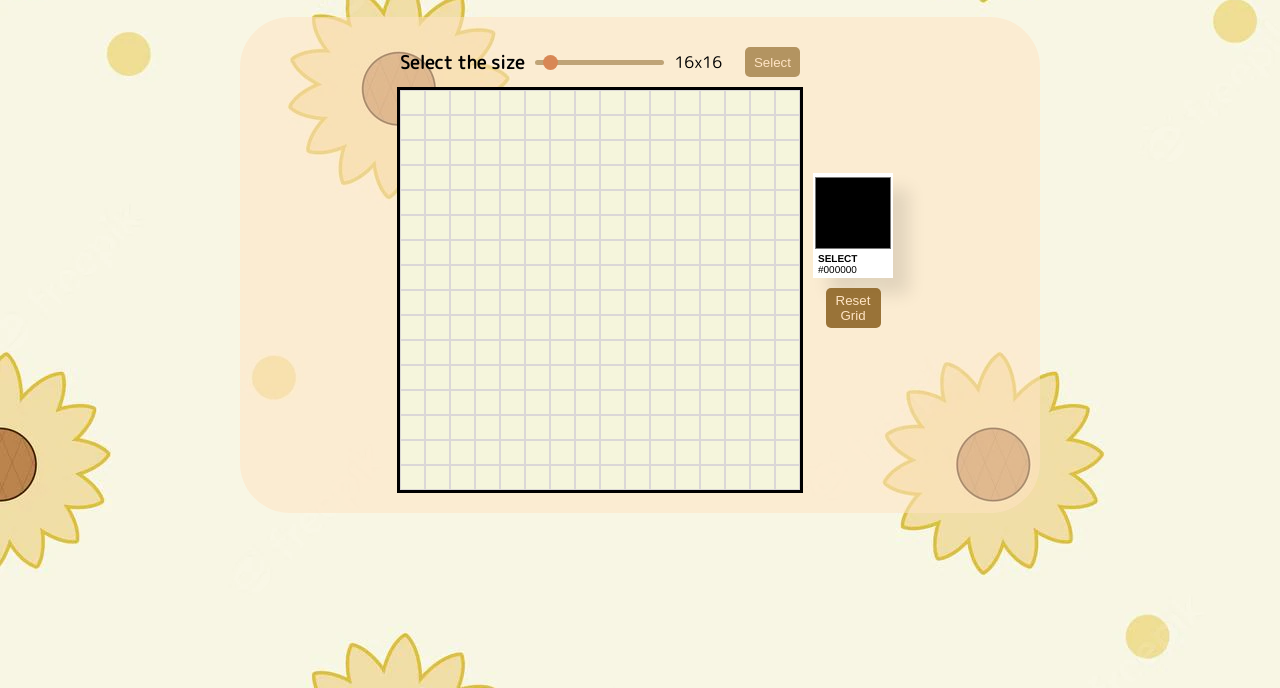
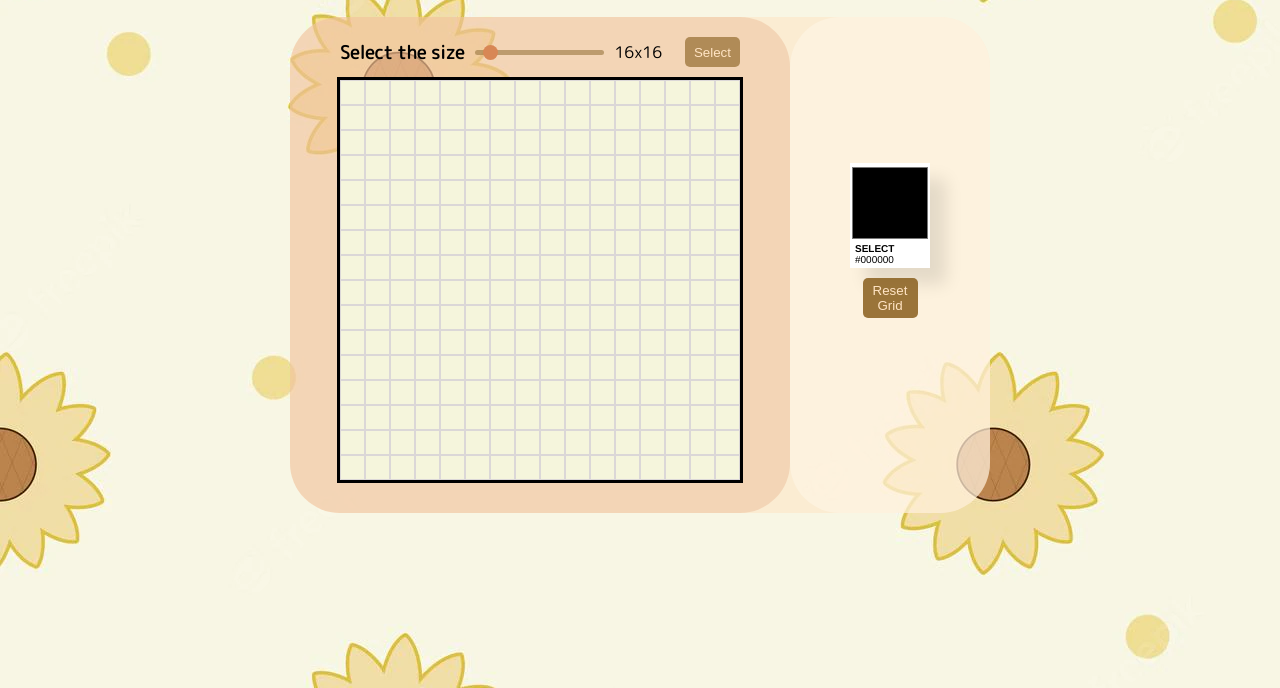
Before and after one commit to Lomlomm/Etch-A-Sketch, a plain HTML site: page index.html in a window 1280 px wide. Shown: the part 112-800 px from the top of the page. Drawn offline with Linux system fonts and the light colour scheme.

Commit message:
add some design to page

```diff
--- a/style.css
+++ b/style.css
@@ -19,11 +19,10 @@ h6{
     display: flex;
     justify-content: center;
     align-items: center;
-    width: 800px;
+    width: fit-content;
     background-color: rgba(255, 228, 196, 0.554);
-    padding-top: 30px;
+
     border-bottom-width: 30px;
-    padding-bottom: 10px;
     margin-bottom: 50px;
     border-radius: 50px;
 }
@@ -32,6 +31,10 @@ h6{
     flex-direction: column;
     justify-content: center;
     align-items: center;
+    background-color: #d8875539;
+    border-radius: 50px;
+    height: 496px;
+    width: 500px;
 }
 
 .side{
@@ -39,6 +42,10 @@ h6{
     flex-direction: column;
     justify-content: center;
     align-items: center;
+    height: 496px;
+    width: 200px;
+    background-color: rgba(255, 249, 240, 0.394);
+    border-radius: 50px;
 }
 .inputColor{
     background: white;
```
